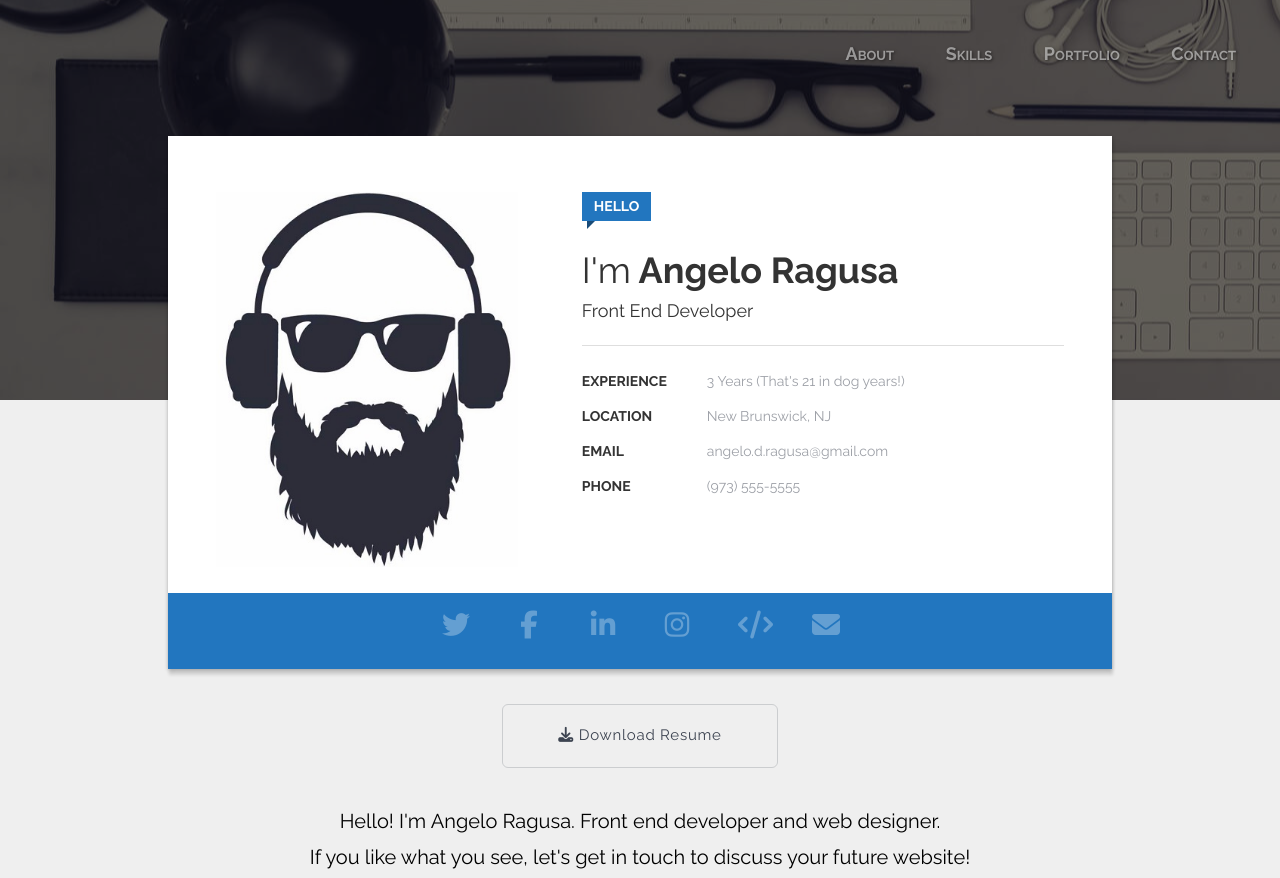
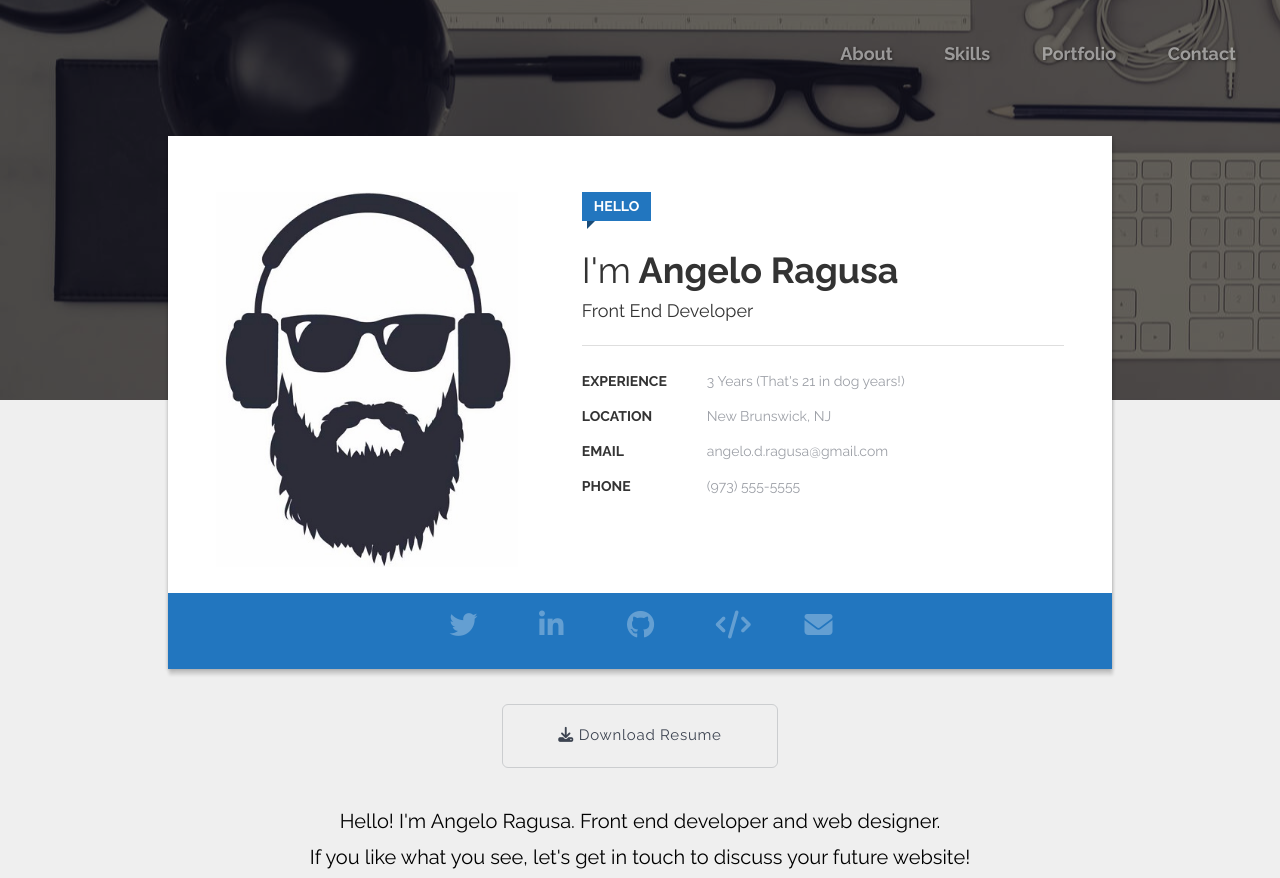
Before and after one commit to Ragu35/angeloragusa.us, a plain HTML site: page index.html in a window 1280 px wide. Shown: the top 878 px of the page. Drawn offline with nearby package versions, Linux system fonts and the light colour scheme.

Commit message:
smallcaps and git

```diff
--- a/css/style.css
+++ b/css/style.css
@@ -70,7 +70,6 @@ body {
     color: #fff;
     font-weight: 400;
     font-size: 18px;
-    font-variant: small-caps;
 }
 .nav-fixed .menu-container a .menu-item:hover {
     border-bottom: 3px solid #fff;
@@ -99,7 +98,6 @@ body {
     font-size: 40px;
     font-weight: 900;
     padding: 16px;
-    font-variant: small-caps;
     text-decoration: none;
     text-shadow: 1px 1px 3px rgba(0, 0, 0, 0.5);
 }
@@ -127,7 +125,6 @@ a.logo-fixed-link:focus {
 }
 .menu-item {
     list-style: none;
-    font-variant: small-caps;
     display: inline-block;
     padding: 36px 24px 8px 24px;
 }
--- a/index.html
+++ b/index.html
@@ -108,19 +108,14 @@
                   <i class="fa fa-twitter fa-2x"></i>
                 </li>
               </a>
-              <a href="https://www.facebook.com/Ragu35" target="_blank">
-                <li>
-                  <i class="fa fa-facebook fa-2x"></i>
-                </li>
-              </a>
               <a href="https://www.linkedin.com/in/angelo-ragusa/" target="_blank">
                 <li>
                   <i class="fa fa-linkedin fa-2x"></i>
                 </li>
               </a>
-              <a href="https://www.instagram.com/angelo.ragusa/" target="_blank">
+              <a href="https://github.com/Ragu35" target="_blank">
                 <li>
-                  <i class="fa fa-instagram fa-2x"></i>
+                  <i class="fa fa-github fa-2x"></i>
                 </li>
               </a>
               <a href="https://codepen.io/Ragu35" target="_blank">
```
